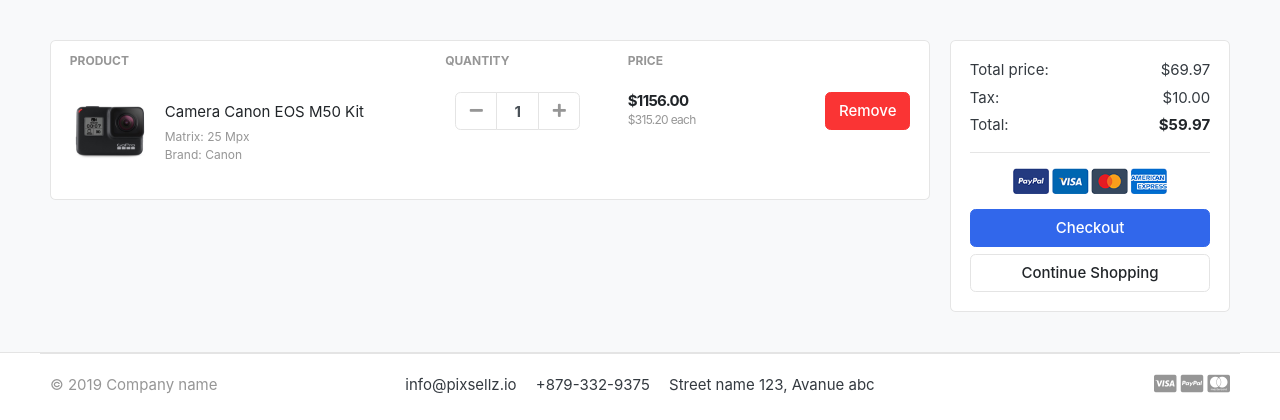
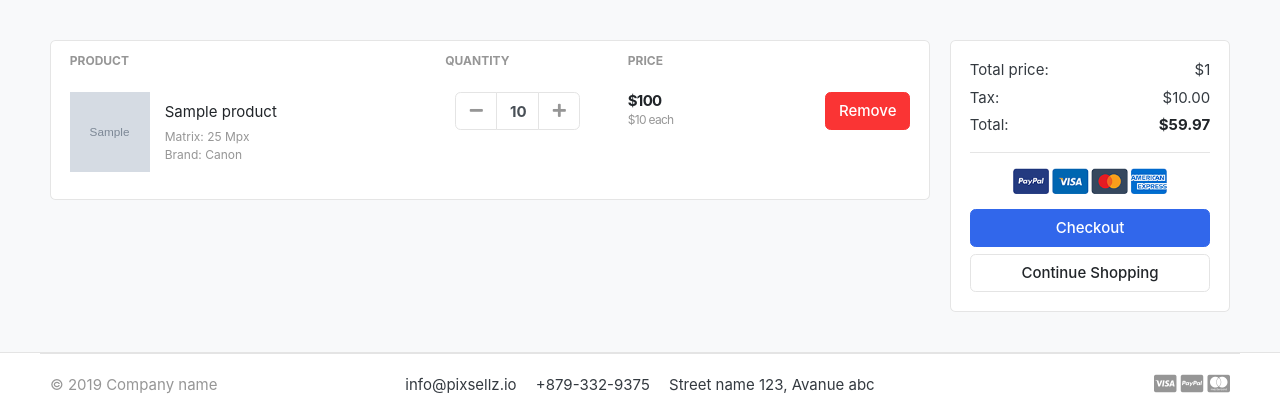
Before and after one commit to emmaGblt/greatkart-django, a Django app: template templates/store/cart.html in a window 1280 px wide. Shown: the part 118-538 px from the top of the page. Run offline with Django 5.2, Linux system fonts and the light colour scheme; tables that the repository leaves empty hold one stand-in row (values such as "Sample post"); the template is opened without the code that fills it: values that come from a table or form of the project are taken from there, most other values are stand-ins (such as "Sample title", 1, 10 or a date in 2020); grey boxes marked "Sample" are stand-in pictures; some libraries are stand-ins or nearby versions; some web fonts are replaced.

Commit message:
add data to cart view and display it in the corresponding template

```diff
--- a/carts/models.py
+++ b/carts/models.py
@@ -18,3 +18,6 @@
 
     def __str__(self):
         return f"{self.product.name} (cart: {self.cart.id})"
+
+    def total_price(self):
+        return self.product.price * self.quantity
--- a/templates/store/cart.html
+++ b/templates/store/cart.html
@@ -19,19 +19,20 @@
               </tr>
             </thead>
             <tbody>
+              {% for cart_item in cart_items %}
               <tr>
                 <td>
                   <figure class="itemside align-items-center">
                     <div class="aside">
                       <img
-                        src="{% static './images/items/11.jpg' %}"
+                        src="{{ cart_item.product.image.url }}"
                         class="img-sm"
                       />
                     </div>
                     <figcaption class="info">
-                      <a href="#" class="title text-dark"
-                        >Camera Canon EOS M50 Kit</a
-                      >
+                      <a href="#" class="title text-dark">
+                        {{cart_item.product.name}}
+                      </a>
                       <p class="text-muted small">
                         Matrix: 25 Mpx <br />
                         Brand: Canon
@@ -52,15 +53,20 @@
                           <i class="fa fa-minus"></i>
                         </button>
                       </div>
-                      <input type="text" class="form-control" value="1" />
+                      <input
+                        type="text"
+                        class="form-control"
+                        value="{{ cart_item.quantity }}"
+                      />
                       <div class="input-group-append">
-                        <button
+                        <a
+                          href="{% url 'add_product_to_cart' cart_item.product.id %}"
                           class="btn btn-light"
                           type="button"
                           id="button-minus"
                         >
                           <i class="fa fa-plus"></i>
-                        </button>
+                        </a>
                       </div>
                     </div>
                     <!-- input-group.// -->
@@ -69,8 +75,10 @@
                 </td>
                 <td>
                   <div class="price-wrap">
-                    <var class="price">$1156.00</var>
-                    <small class="text-muted"> $315.20 each </small>
+                    <var class="price">${{ cart_item.total_price }}</var>
+                    <small class="text-muted">
+                      ${{ cart_item.product.price }} each
+                    </small>
                   </div>
                   <!-- price-wrap .// -->
                 </td>
@@ -78,6 +86,7 @@
                   <a href="" class="btn btn-danger"> Remove</a>
                 </td>
               </tr>
+              {% endfor %}
             </tbody>
           </table>
         </div>
@@ -89,7 +98,7 @@
           <div class="card-body">
             <dl class="dlist-align">
               <dt>Total price:</dt>
-              <dd class="text-right">$69.97</dd>
+              <dd class="text-right">${{ total_price }}</dd>
             </dl>
             <dl class="dlist-align">
               <dt>Tax:</dt>
```
Also changed, not shown: carts/views.py (+20 -1 lines).
